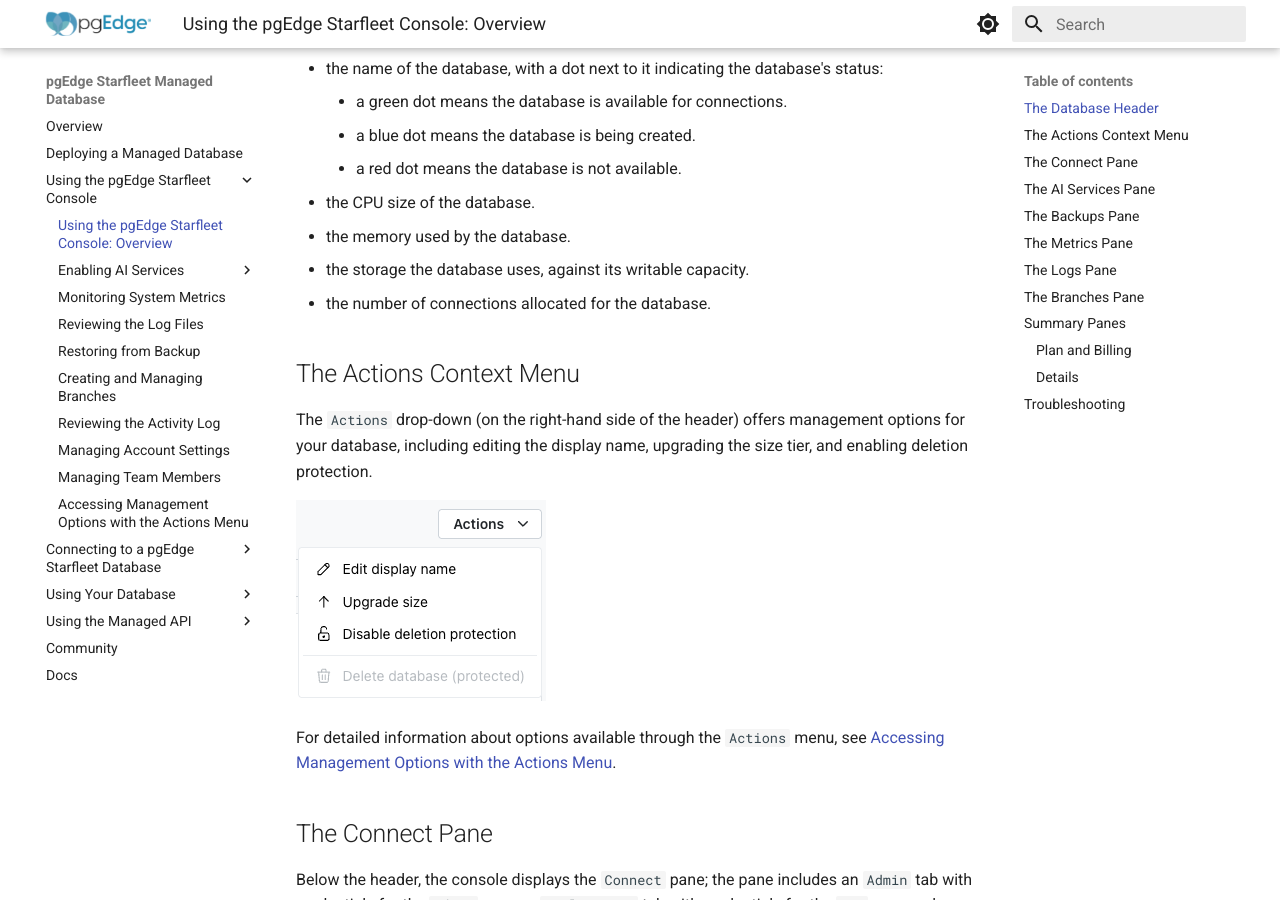
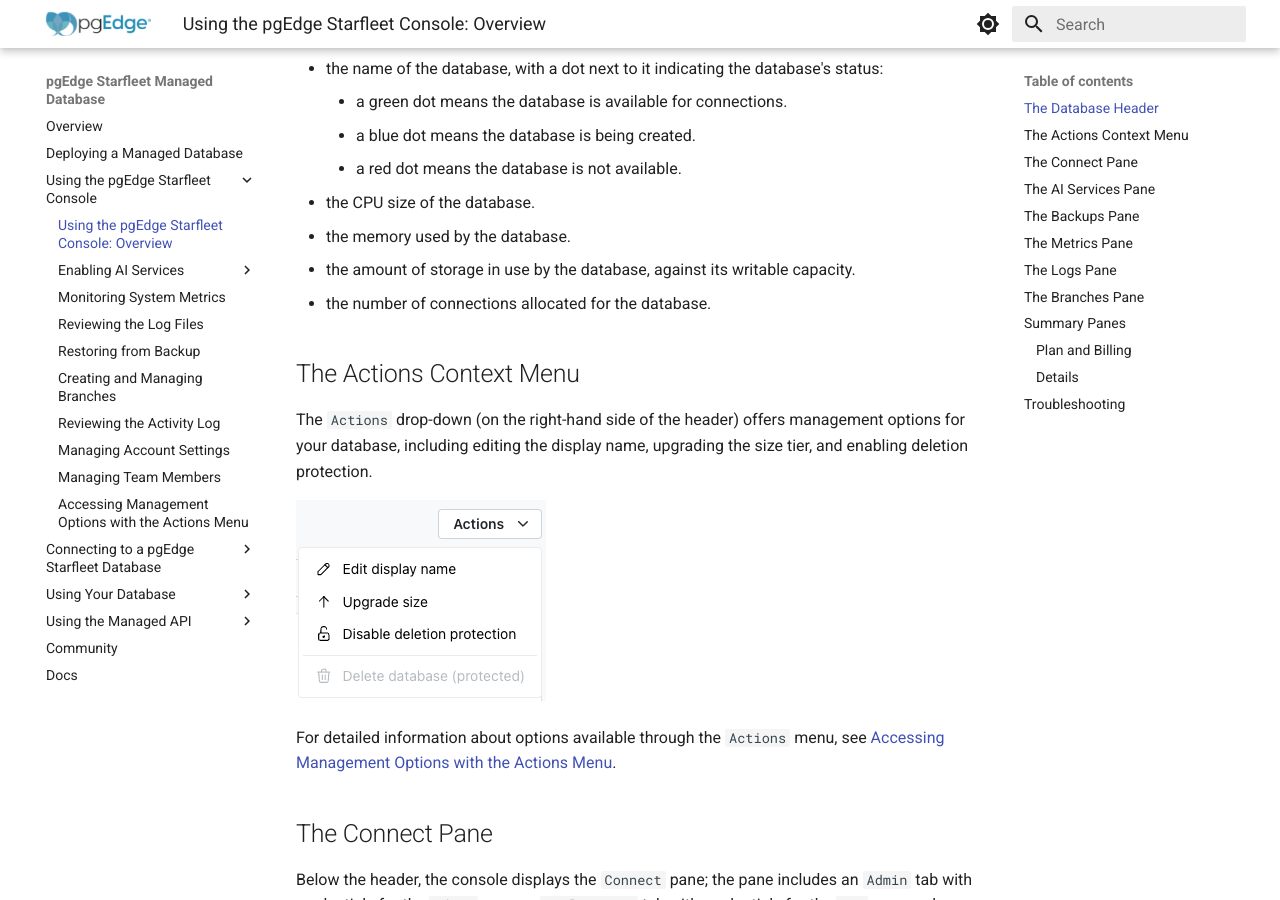
Before and after one commit to pgEdge/pgedge-starfleet-docs, an MkDocs documentation site: the page built from docs/managed/using_console/managed_console_overview.md, in a window 1280 px wide and 900 px high, scrolled down 1145 px. Built offline with MkDocs 1.6.1 and Material for MkDocs 9.7.7, drawn with Linux system fonts in a browser that asks for light colours.

Commit message:
Reword storage bullet in console overview

```diff
--- a/docs/managed/using_console/managed_console_overview.md
+++ b/docs/managed/using_console/managed_console_overview.md
@@ -23,7 +23,8 @@ The database header displays:
     - a red dot means the database is not available.
 - the CPU size of the database.
 - the memory used by the database.
-- the storage the database uses, against its writable capacity.
+- the amount of storage in use by the database, against its writable
+  capacity.
 - the number of connections allocated for the database.
 
 ## The Actions Context Menu
```
